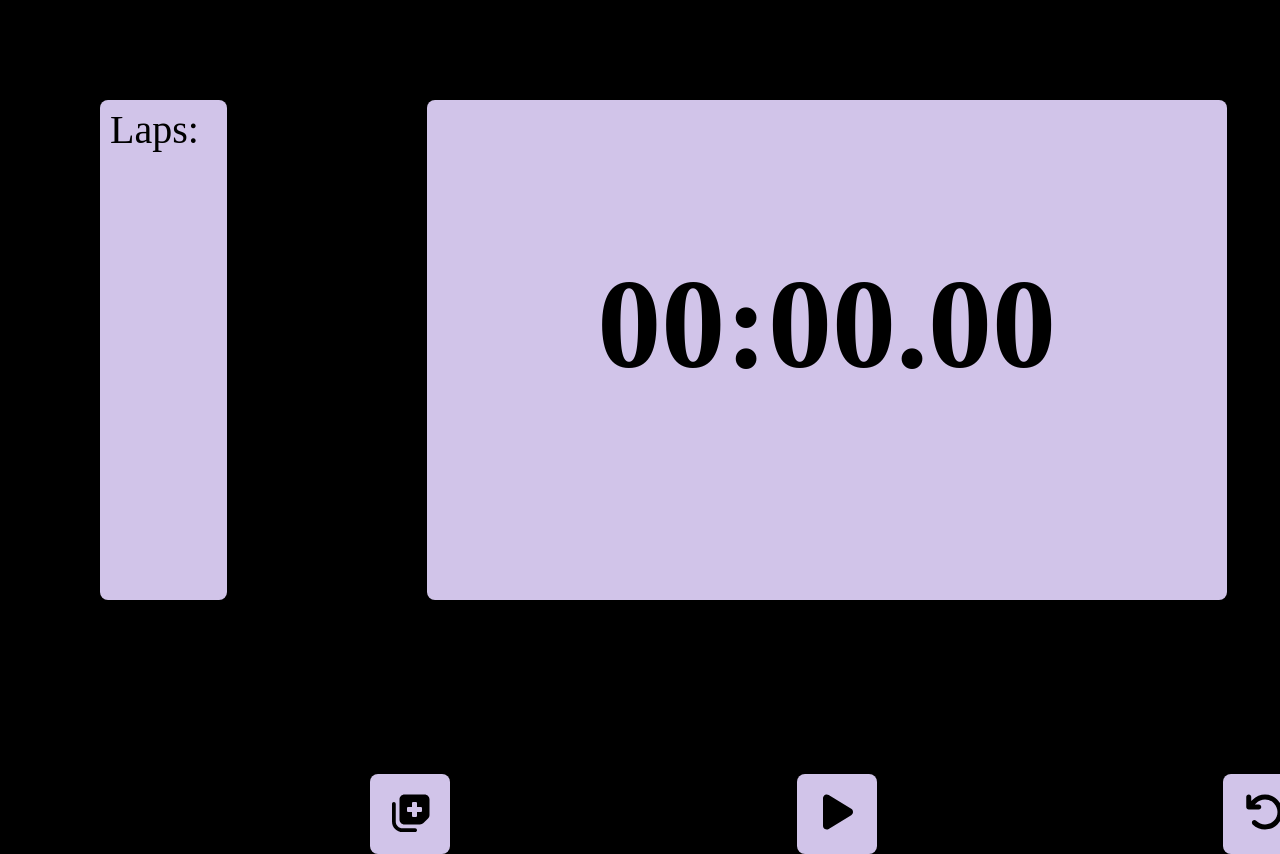
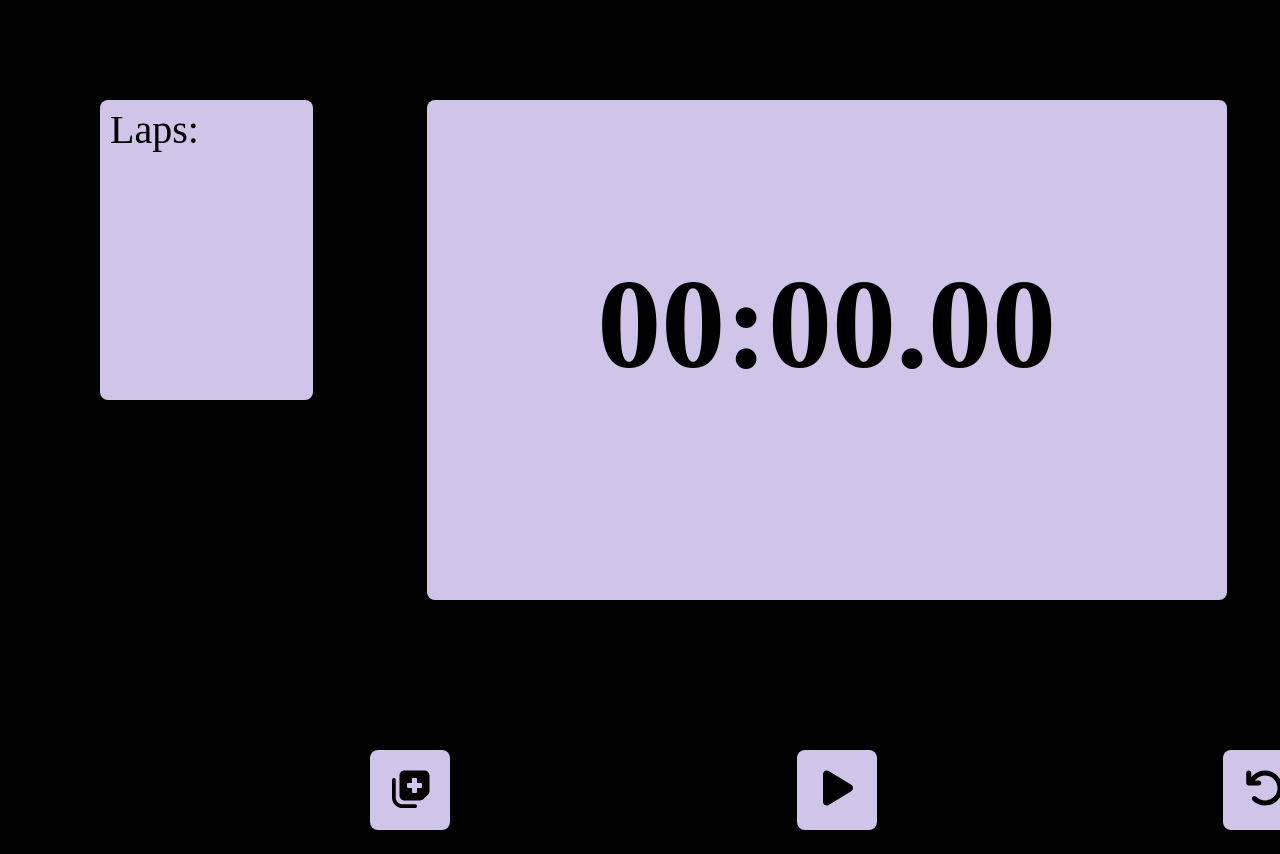
Before and after one commit to EsakkiVinayagam008/Stopwatch, a React (Create React App) app: page /Stopwatch in a window 1280 px wide. Shown: the top 854 px of the page. After the commit the page ends 830 px from the top, so only its background shows below. Built offline with nearby package versions, Linux system fonts and the light colour scheme.

Commit message:
Update Timmer.jsx

```diff
--- a/src/Componend/Timmer.jsx
+++ b/src/Componend/Timmer.jsx
@@ -91,7 +91,7 @@ const Timmer = () => {
         <>
           <div className='grid grid-cols-3'>
 
-          <div className='rounded-lg' style={{color:'black', fontSize: '40px',marginTop:'100px',marginLeft:'100px',background:'#D1C4E9',marginRight:'200px'}}>
+          <div className='rounded-lg w-6/12 h-3/6 overflow-auto' style={{color:'black', fontSize: '40px',marginTop:'100px',marginLeft:'100px',background:'#D1C4E9',marginRight:'200px'}}>
           <h2 style={{marginLeft:'10px'}}>Laps:</h2>
                 <ul style={{marginLeft:'80px'}}>
                     {laps.map((lap, index) => (
@@ -108,7 +108,7 @@ const Timmer = () => {
        </div>
           </div>
 
-          </div>+
+          </div>
 
           <div className='grid grid-cols-3' style={{marginTop:'150px'}}>
           <div >
@@ -139,11 +139,7 @@ const Timmer = () => {
                 <FontAwesomeIcon icon={faUndo} style={{ height: '40px', textAlign: 'center', paddingLeft: '3px' }} />
             </button>
          </div>
-
           </div>
-
-
-
         </>
     );
 }
```
